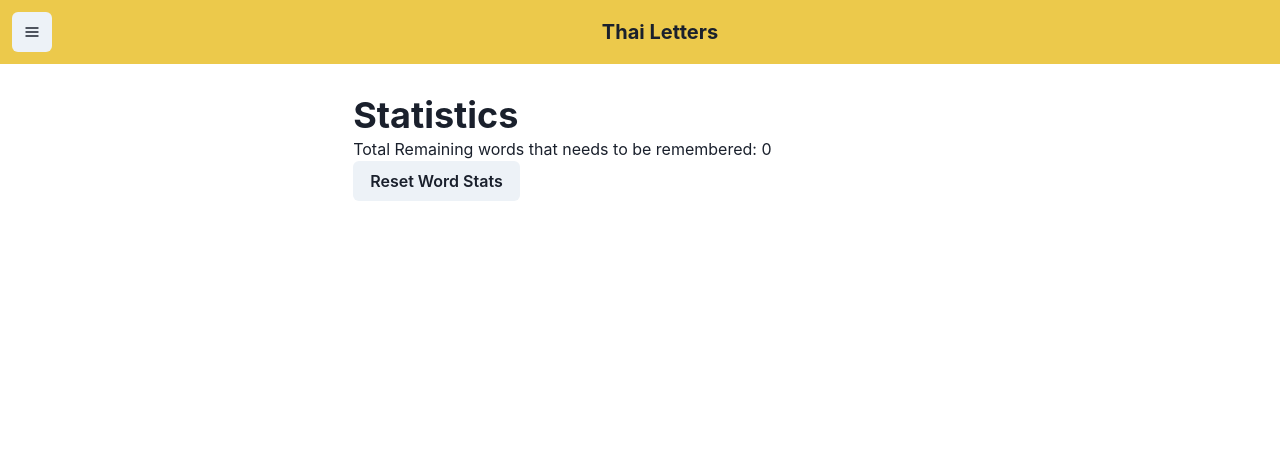
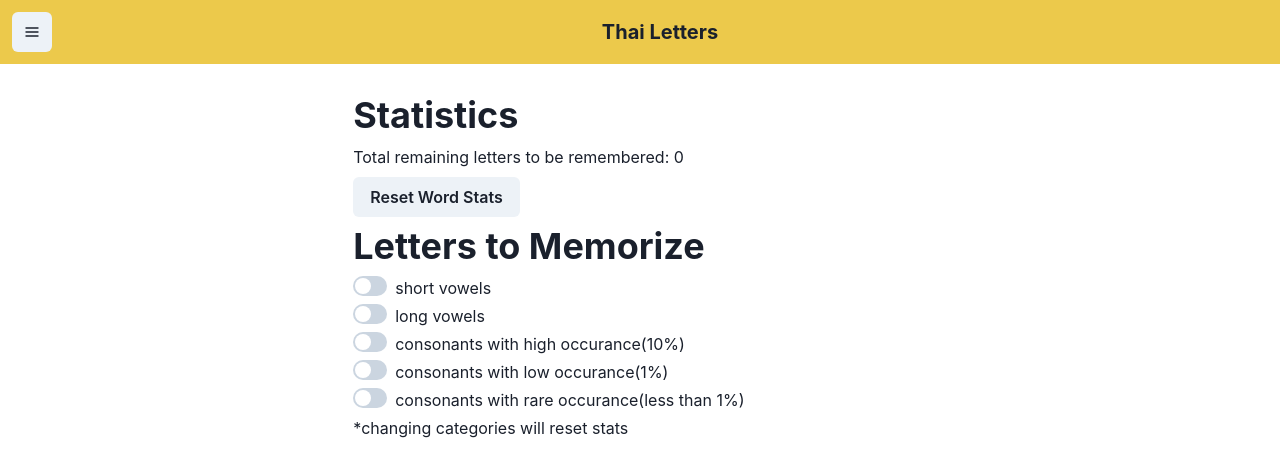
Before and after one commit to rabelais88/thai-alphabet, a React (Vite) app: page /stats in a window 1280 px wide. Shown: the top 476 px of the page. Built offline with nearby package versions, Linux system fonts and the light colour scheme.

Commit message:
added memorizing options

```diff
--- a/src/components/TopBar.tsx
+++ b/src/components/TopBar.tsx
@@ -29,7 +29,7 @@ const TopBar = () => {
         <MenuList>
           <MenuItem onClick={showList}>All Letters</MenuItem>
           <MenuItem onClick={tryNewLetter}>Try Memorize Letters</MenuItem>
-          <MenuItem onClick={showStats}>Show Stats</MenuItem>
+          <MenuItem onClick={showStats}>Stats & Options</MenuItem>
         </MenuList>
       </Menu>
       <Box flex="1" textAlign="center">
--- a/src/constants/alphabets.ts
+++ b/src/constants/alphabets.ts
@@ -1,11 +1,13 @@
 import alphabets from './alphabets.json';
 interface Alphabet {
+  index: `${number}`;
   type: 'consonant' | 'long vowel' | 'short vowel';
   letter: string;
   example: string;
   'english-sound'?: string;
   /** letter meaning for easing memorization */
   'english-meaning'?: string;
+  'occurrence-percentage'?: `${number}`;
 }
 
 export default alphabets as Alphabet[];
--- a/src/hooks/useLetter.ts
+++ b/src/hooks/useLetter.ts
@@ -16,7 +16,8 @@ const useLetter = () => {
     saveOrders(orders);
     tryNewLetter();
   };
-  return { alphabet, setResult };
+  const remainings = orders.length;
+  return { alphabet, setResult, remainings };
 };
 
 export default useLetter;
--- a/src/hooks/useMemorize.ts
+++ b/src/hooks/useMemorize.ts
@@ -4,11 +4,31 @@ import _shuffle from 'lodash/shuffle';
 import { useState } from 'react';
 type MemoOrder = number[]; // letter index as number
 
+interface OrderFilters {
+  longVowels: boolean;
+  shortVowels: boolean;
+  consonantsHigh: boolean;
+  consonantsLow: boolean;
+  consonantsRare: boolean;
+}
+
 const useMemorize = () => {
   const [orders, setOrders] = useState<MemoOrder>(
     JSON.parse(localStorage.getItem('orders') ?? '[]')
   );
+  const [filters, setFilters] = useState<OrderFilters>(
+    JSON.parse(localStorage.getItem('filters') ?? '{}')
+  );
   const navigate = useNavigate();
+  const saveFilters = (orderFilters: Partial<OrderFilters>) => {
+    const _filters = { ...filters, ...orderFilters };
+    localStorage.setItem('filters', JSON.stringify(_filters));
+    setFilters(_filters);
+    const newOrders = resetOrders(_filters);
+    console.log(_filters);
+    saveOrders(newOrders);
+    return { filters: _filters, newOrders };
+  };
 
   const showList = () => {
     navigate('/');
@@ -23,10 +43,22 @@ const useMemorize = () => {
     localStorage.setItem('orders', JSON.stringify(newOrders));
     return newOrders;
   };
-  const resetOrders = () => {
+  const resetOrders = (_filters?: Partial<OrderFilters>) => {
+    const f = { ...filters, ..._filters };
     const newOrders = _shuffle(
       Array.from({ length: alphabets.length }).map((_, i) => i)
-    );
+    ).filter((i) => {
+      // letter
+      const l = alphabets[i];
+      if (f.longVowels && l.type === 'long vowel') return true;
+      if (f.shortVowels && l.type === 'short vowel') return true;
+      const occurrence = Number(l['occurrence-percentage']);
+      if (f.consonantsHigh && occurrence >= 10) return true;
+      if (f.consonantsLow && occurrence >= 1) return true;
+      if (f.consonantsRare && l.type === 'consonant' && occurrence < 1)
+        return true;
+      return false;
+    });
     saveOrders(newOrders);
     return newOrders;
   };
@@ -45,6 +77,8 @@ const useMemorize = () => {
     orders,
     saveOrders,
     resetOrders,
+    saveFilters,
+    filters,
   };
 };
 
--- a/src/pages/Letter.tsx
+++ b/src/pages/Letter.tsx
@@ -12,7 +12,7 @@ const Letter = () => {
     if (!refCanvas.current) return;
     refCanvas.current.clearCanvas();
   };
-  const { alphabet, setResult } = useLetter();
+  const { alphabet, setResult, remainings } = useLetter();
 
   useEffect(() => {
     onClear();
@@ -22,6 +22,7 @@ const Letter = () => {
   return (
     <Page className="page-letter">
       <VStack>
+        <Text>Total Letters: {remainings}</Text>
         <Text>{alphabet.type}</Text>
         <Text className="classic-thai-font" fontSize="60px">
           {alphabet.letter}
--- a/src/pages/Main.tsx
+++ b/src/pages/Main.tsx
@@ -11,8 +11,10 @@ import {
 } from '@chakra-ui/react';
 import Page from '../components/Page';
 import alphabets from '../constants/alphabets';
+import useMemorize from '../hooks/useMemorize';
 
 const Main = () => {
+  const { orders } = useMemorize();
   return (
     <Page className="page-main">
       <VStack>
@@ -25,6 +27,7 @@ const Main = () => {
                 <Th>letter</Th>
                 <Th>modern letter</Th>
                 <Th>sound</Th>
+                <Th>memorizing</Th>
               </Tr>
             </Thead>
             <Tbody>
@@ -38,6 +41,7 @@ const Main = () => {
                     {alphabet.letter}
                   </Td>
                   <Td>{alphabet['english-sound']}</Td>
+                  <Td>{orders.includes(i) ? '✅' : '❌'}</Td>
                 </Tr>
               ))}
             </Tbody>
--- a/src/pages/Stats.tsx
+++ b/src/pages/Stats.tsx
@@ -1,16 +1,57 @@
-import { Button, Heading, Text } from '@chakra-ui/react';
+import {
+  Button,
+  Checkbox,
+  Heading,
+  Switch,
+  Text,
+  VStack,
+} from '@chakra-ui/react';
 import Page from '../components/Page';
 import useMemorize from '../hooks/useMemorize';
 
 const Stats = () => {
-  const { orders, resetOrders } = useMemorize();
+  const { orders, resetOrders, filters, saveFilters } = useMemorize();
   return (
     <Page className="page-stats">
-      <Heading>Statistics</Heading>
-      <Text>
-        Total Remaining words that needs to be remembered: {orders.length}
-      </Text>
-      <Button onClick={resetOrders}>Reset Word Stats</Button>
+      <VStack alignItems="flex-start">
+        <Heading>Statistics</Heading>
+        <Text>Total remaining letters to be remembered: {orders.length}</Text>
+        <Button onClick={() => resetOrders()}>Reset Word Stats</Button>
+        <Heading>Letters to Memorize</Heading>
+        <VStack alignItems="flex-start">
+          <Switch
+            isChecked={filters.shortVowels}
+            onChange={(e) => saveFilters({ shortVowels: e.target.checked })}
+          >
+            short vowels
+          </Switch>
+          <Switch
+            isChecked={filters.longVowels}
+            onChange={(e) => saveFilters({ longVowels: e.target.checked })}
+          >
+            long vowels
+          </Switch>
+          <Switch
+            isChecked={filters.consonantsHigh}
+            onChange={(e) => saveFilters({ consonantsHigh: e.target.checked })}
+          >
+            consonants with high occurance(10%)
+          </Switch>
+          <Switch
+            isChecked={filters.consonantsLow}
+            onChange={(e) => saveFilters({ consonantsLow: e.target.checked })}
+          >
+            consonants with low occurance(1%)
+          </Switch>
+          <Switch
+            isChecked={filters.consonantsRare}
+            onChange={(e) => saveFilters({ consonantsRare: e.target.checked })}
+          >
+            consonants with rare occurance(less than 1%)
+          </Switch>
+        </VStack>
+        <Text>*changing categories will reset stats</Text>
+      </VStack>
     </Page>
   );
 };
```
Also changed, not shown: src/constants/alphabets.json (+1 -1 lines), src/constants/thai-data.csv.
